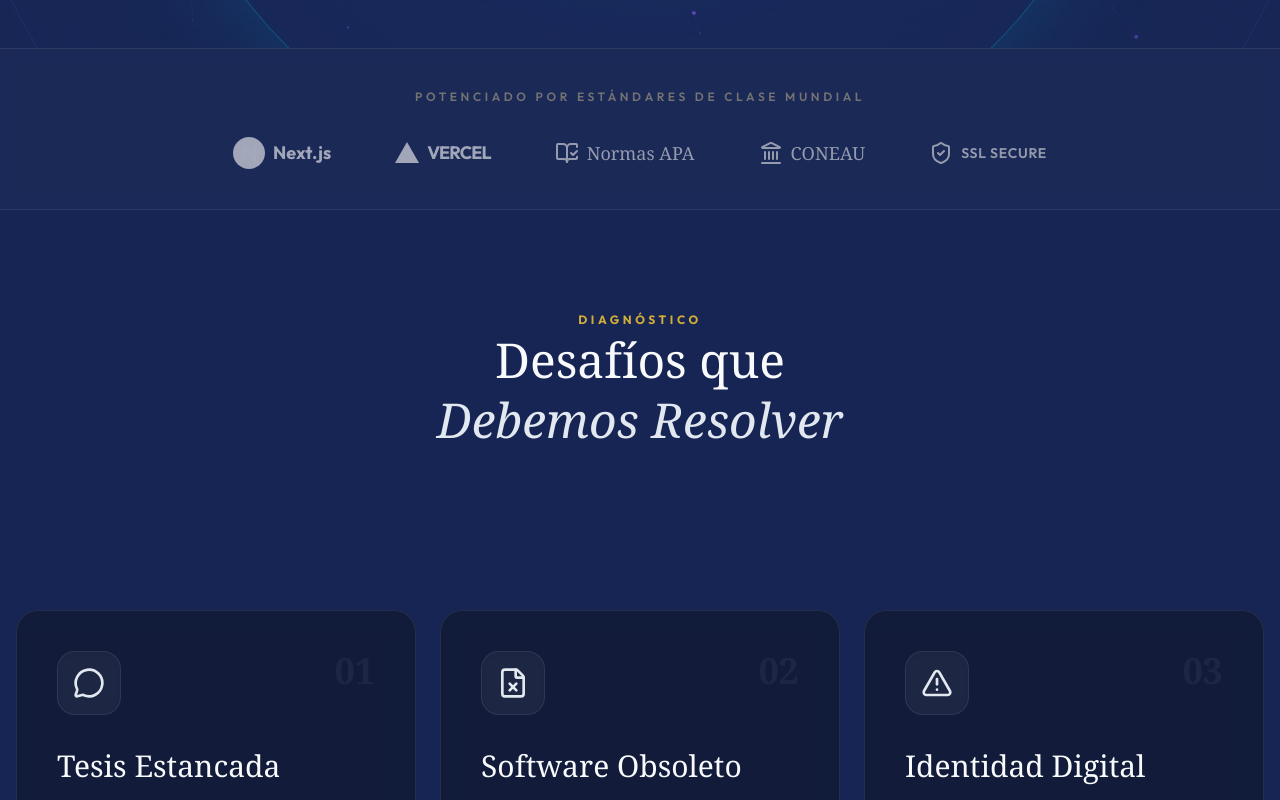
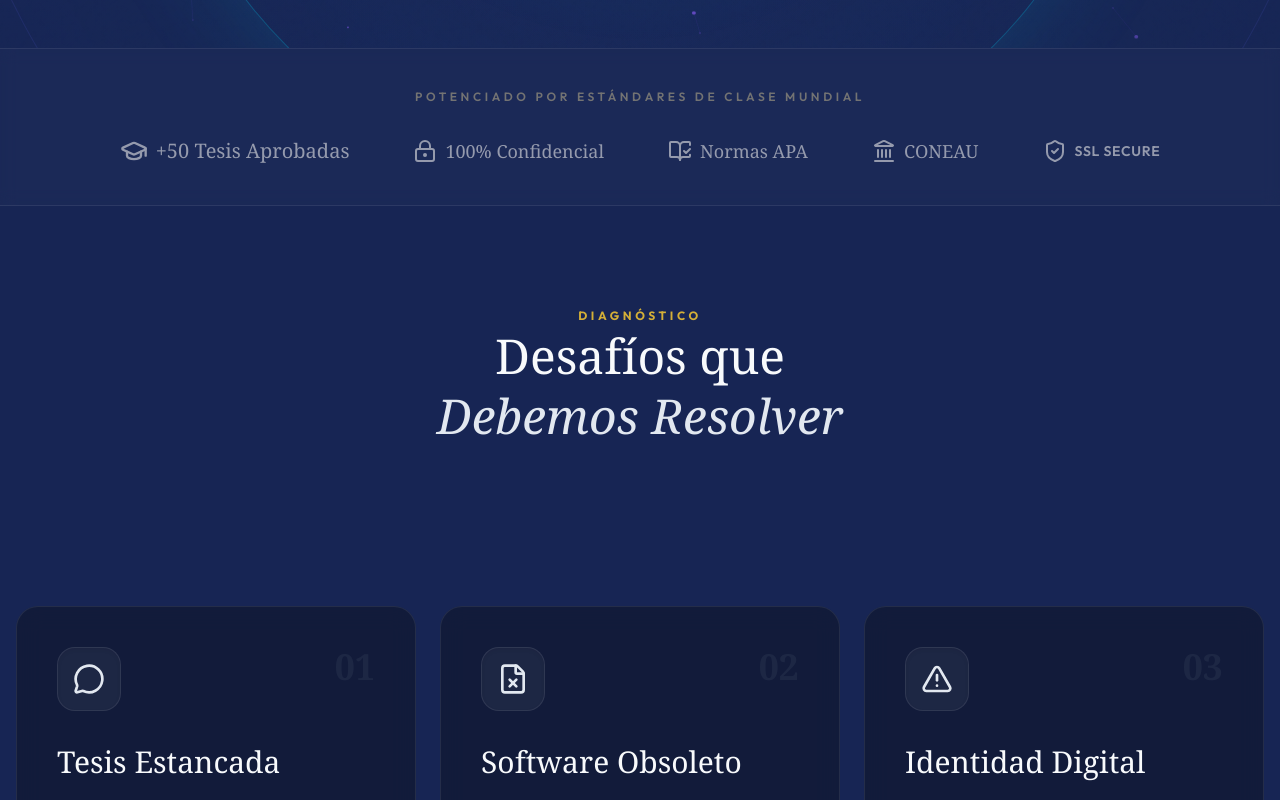
Before and after one commit to luchonicolini/PROYECTO-SCRIPTORDIGITAL, a Next.js app: page / in a window 1280 px wide. Shown: the part 840-1640 px from the top of the page. Built offline with nearby package versions, Linux system fonts and the light colour scheme; no server answers; a web font is replaced by a local one.

Commit message:
feat: optimizacion social proof (metricas + remover trust strip)

```diff
--- a/app/page.tsx
+++ b/app/page.tsx
@@ -3,7 +3,6 @@
 import { HeroSection } from "@/components/sections/hero-section"
 import { SocialProof } from "@/components/sections/social-proof"
 import { UseCases } from "@/components/sections/use-cases"
-import { TrustStrip } from "@/components/sections/trust-strip"
 import { TeamSection } from "@/components/sections/team-section"
 import { FinalCTA } from "@/components/sections/final-cta"
 import { Manifesto } from "@/components/sections/manifesto"
@@ -33,11 +32,10 @@ export default function Home() {
       {/* 3. Lead Magnet / Aporte de Valor Gratuito */}
       <Workshop />
 
-      {/* 4. Construcción de Confianza: Metodología y Seguridad */}
+      {/* 4. Construcción de Confianza: Metodología */}
       <section id="metodologia">
         <Methodology />
       </section>
-      <TrustStrip />
 
       {/* 5. Autoridad / Perfiles y Expertos */}
       <section id="equipo">
--- a/components/sections/social-proof.tsx
+++ b/components/sections/social-proof.tsx
@@ -1,4 +1,4 @@
-import { BookOpenCheck, Landmark, ShieldCheck } from "lucide-react"
+import { BookOpenCheck, Landmark, ShieldCheck, GraduationCap, LockKeyhole } from "lucide-react"
 
 export function SocialProof() {
     return (
@@ -10,27 +10,16 @@ export function SocialProof() {
 
                 <div className="flex flex-wrap justify-center gap-8 md:gap-16 items-center opacity-60 grayscale transition-all duration-500 hover:grayscale-0 hover:opacity-100">
 
-                    {/* 1. Next.js Logo (Custom SVG) */}
-                    <div className="h-8 w-auto text-foreground flex items-center gap-2">
-                        <svg viewBox="0 0 180 180" fill="none" className="h-8 w-8">
-                            <mask id="mask0" mask-type="alpha" maskUnits="userSpaceOnUse" x="0" y="0" width="180" height="180">
-                                <circle cx="90" cy="90" r="90" fill="black" />
-                            </mask>
-                            <g mask="url(#mask0)">
-                                <circle cx="90" cy="90" r="90" fill="currentColor" stroke="currentColor" strokeWidth="6" />
-                                <path d="M149.508 157.52L69.142 54H54V125.97H66.1136V69.3836L139.999 164.845C143.333 162.614 146.509 160.165 149.508 157.52Z" fill="white" />
-                                <rect x="115" y="54" width="12" height="72" fill="white" />
-                            </g>
-                        </svg>
-                        <span className="font-bold text-lg hidden md:block">Next.js</span>
+                    {/* 1. Métricas de Éxito */}
+                    <div className="flex items-center gap-2 text-muted-foreground">
+                        <GraduationCap className="h-7 w-7" />
+                        <span className="font-serif text-xl font-medium">+50 Tesis Aprobadas</span>
                     </div>
 
-                    {/* 2. Vercel Logo (Custom SVG) */}
-                    <div className="h-6 w-auto text-foreground flex items-center gap-2">
-                        <svg viewBox="0 0 24 24" fill="currentColor" className="h-6 w-6">
-                            <path d="M12 1L24 22H0L12 1Z" />
-                        </svg>
-                        <span className="font-bold text-lg hidden md:block tracking-tighter">VERCEL</span>
+                    {/* 2. Privacidad (Reemplazando un poco de lo perdido en TrustStrip) */}
+                    <div className="flex items-center gap-2 text-muted-foreground">
+                        <LockKeyhole className="h-6 w-6" />
+                        <span className="font-serif text-lg">100% Confidencial</span>
                     </div>
 
                     {/* 3. Normas APA (Icon + Text) */}
--- a/components/sections/trust-strip.tsx
+++ /dev/null
@@ -1,44 +0,0 @@
-import { FileKey, Copyright, ShieldCheck, Server } from "lucide-react"
-
-export function TrustStrip() {
-    const items = [
-        {
-            icon: FileKey,
-            label: "CONFIDENCIALIDAD TOTAL",
-        },
-        {
-            icon: Copyright,
-            label: "PROPIEDAD INTELECTUAL 100%",
-        },
-        {
-            icon: ShieldCheck,
-            label: "SEGURIDAD DE GRADO BANCARIO",
-        },
-        {
-            icon: Server,
-            label: "INFRAESTRUCTURA PROPIA",
-        },
-    ]
-
-    return (
-        <section className="py-10 bg-primary/5 border-y border-primary/10 backdrop-blur-sm relative overflow-hidden">
-            {/* Subtle glow effect */}
-            <div className="absolute inset-0 bg-gradient-to-r from-transparent via-primary/5 to-transparent opacity-50" />
-
-            <div className="container mx-auto px-4 relative z-10">
-                <div className="flex flex-wrap justify-center items-center gap-8 md:gap-16">
-                    {items.map((item, i) => (
-                        <div key={i} className="group flex items-center gap-3 cursor-default transition-all duration-300 hover:scale-105">
-                            <div className="p-2 rounded-full bg-primary/10 border border-primary/20 group-hover:bg-primary/20 group-hover:border-primary/40 transition-colors">
-                                <item.icon className="w-5 h-5 text-primary" />
-                            </div>
-                            <span className="text-[10px] md:text-xs font-bold tracking-[0.2em] text-foreground/90 uppercase group-hover:text-primary transition-colors duration-300">
-                                {item.label}
-                            </span>
-                        </div>
-                    ))}
-                </div>
-            </div>
-        </section>
-    )
-}
```
